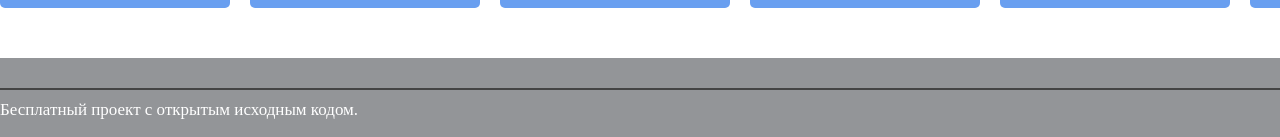
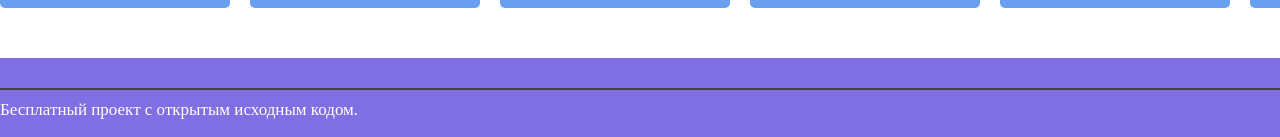
Before and after one commit to volodin-artem/some-shop, a React app: page / in a window 1280 px wide. Shown: the part 788-925 px from the top of the page. Built offline with nearby package versions, Linux system fonts and the light colour scheme; no server answers.

Commit message:
Search by query is done

```diff
--- a/src/header/Search.jsx
+++ b/src/header/Search.jsx
@@ -2,13 +2,15 @@ import React from 'react';
 import ReactDOM from 'react-dom';
 import SearchBar from "./SearchBar.jsx";
 import Button from "../input/Button.jsx";
+import ProductCatalog from "../pages/product-catalog/ProductCatalog.jsx";
 
 class Search extends React.Component {
   constructor(props) {
     super(props);
     this.onScroll = this.onScroll.bind(this);
+    this.onSearch = this.onSearch.bind(this);
     window.addEventListener('scroll', this.onScroll);
-    this.state = { style: { top: "60px",marginTop: "" } };
+    this.state = { style: { top: "60px",marginTop: "", searchQuery: "" } };
   }
 
   onScroll(e){
@@ -16,6 +18,10 @@ class Search extends React.Component {
       this.setState({ style: { top: 0, marginTop: 0, boxShadow: "0px 4px 4px rgba(0, 0, 0, 0.25)" } });
     }
     else this.setState({ style: { top: "60px", marginTop: "", boxShadow: "none" } })
+  }
+
+  onSearch(e){
+    this.setState({searchQuery: e.target.value});
   }
 
   render() {
@@ -29,8 +35,10 @@ class Search extends React.Component {
                 <img src="/./image.png" className="shop-logo"/>
               </a>
             </div>
-            <SearchBar />
-            <Button className={"search-button"} text={"Найти"}/>
+            <SearchBar onSearch={this.onSearch}/>
+            <Button className={"search-button"} text={"Найти"} onClick={ () => {
+              ReactDOM.render(<ProductCatalog location={ {pathname: "/search?query=" + this.state.searchQuery } }/>, document.getElementById('root'))
+            } } />
           </div>
         </div>
       </div>
--- a/src/header/SearchBar.jsx
+++ b/src/header/SearchBar.jsx
@@ -7,9 +7,12 @@ class SearchBar extends React.Component {
   }
 
   render() {
+    if(this.props.onSearch)
     return (
-      <input type="search" className="searchbar" />
+      <input type="search" className="searchbar" onChange={ (e) => this.props.onSearch(e) } />
     );
+
+    return <input type="search" className="searchbar"/>;
   }
 }
 
--- a/src/index.sass
+++ b/src/index.sass
@@ -223,7 +223,7 @@ a
 
 .footer
     margin-top: 50px
-    background-color: #939598
+    background-color: #7F6FE3
     padding: 20px 0
     color: white
     .footer__block
--- a/src/input/Button.jsx
+++ b/src/input/Button.jsx
@@ -11,7 +11,7 @@ class Button extends React.Component {
     const cN = this.state.className;
     const text = this.state.text;
     return (
-      <div className={cN}>
+      <div className={cN} onClick={this.props.onClick}>
         <p className="button-label">{text}</p>
       </div>
     );
--- a/src/pages/product-catalog/productCatalog.css
+++ b/src/pages/product-catalog/productCatalog.css
@@ -267,7 +267,7 @@ a {
 
 .footer {
   margin-top: 50px;
-  background-color: #939598;
+  background-color: #7F6FE3;
   padding: 20px 0;
   color: white;
 }
--- a/src/pages/product/product.css
+++ b/src/pages/product/product.css
@@ -267,7 +267,7 @@ a {
 
 .footer {
   margin-top: 50px;
-  background-color: #939598;
+  background-color: #7F6FE3;
   padding: 20px 0;
   color: white;
 }
```
